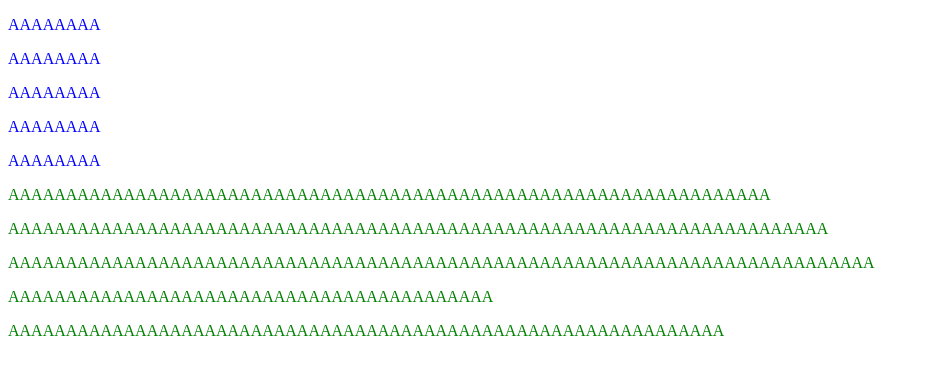
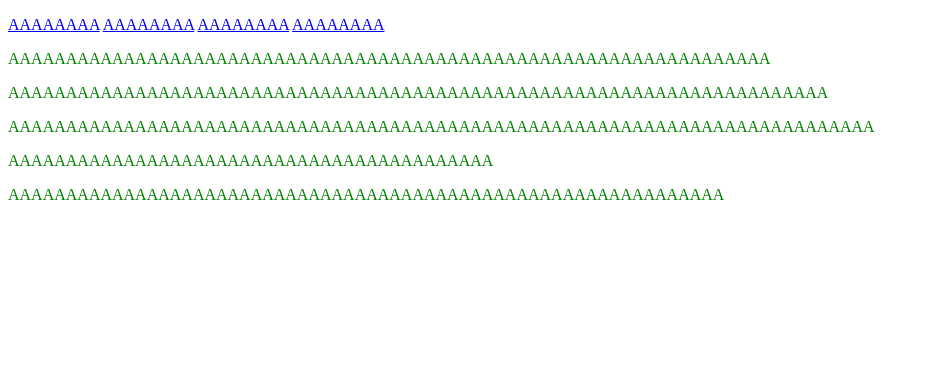
Before and after one commit to AlexC2009/AlexC2009.github.io, a plain HTML site: page index.html in a window 1280 px wide. Shown: the whole page, without its empty margins (0-930 px from the left). Drawn offline with Linux system fonts and the light colour scheme.

Commit message:
Update index.html
Links navbar test

```diff
--- a/index.html
+++ b/index.html
@@ -6,11 +6,12 @@
   </head>
   <body>
     <div class="navbar">
-      <p>AAAAAAAA</p>
-      <p>AAAAAAAA</p>
-      <p>AAAAAAAA</p>
-      <p>AAAAAAAA</p>
-      <p>AAAAAAAA</p>
+      <p>
+        <a href="https://en.wikipedia.org/wiki/A">AAAAAAAA</a>
+        <a href="https://en.wikipedia.org/wiki/A">AAAAAAAA</a>
+        <a href="https://en.wikipedia.org/wiki/A">AAAAAAAA</a>
+        <a href="https://en.wikipedia.org/wiki/A">AAAAAAAA</a>
+      </p>
     </div>
     <p>AAAAAAAAAAAAAAAAAAAAAAAAAAAAAAAAAAAAAAAAAAAAAAAAAAAAAAAAAAAAAAAAAA</p>
     <p>AAAAAAAAAAAAAAAAAAAAAAAAAAAAAAAAAAAAAAAAAAAAAAAAAAAAAAAAAAAAAAAAAAAAAAA</p>
```
